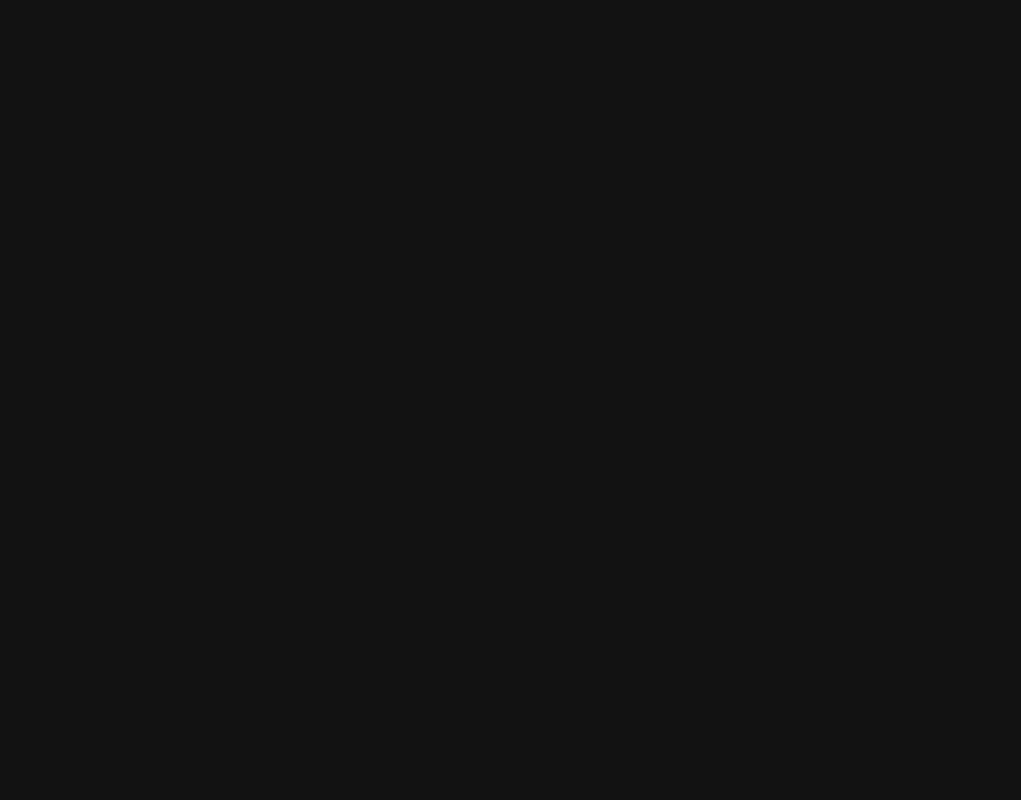
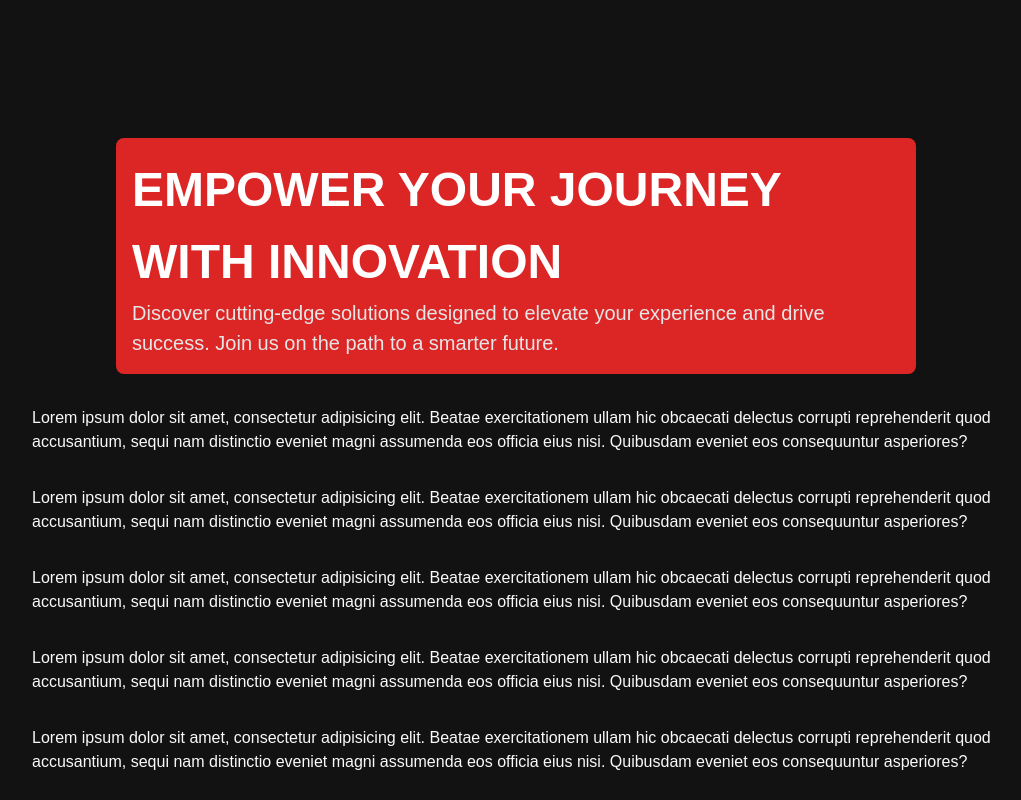
Before and after one commit to AzadTom/AzadReact-Practice, a React (Vite) app: page / in a window 1280 px wide. Shown: the part 3420-4220 px from the top of the page, without its empty margins (124-1145 px from the left). Before the commit the page ends 3676 px from the top, so only its background shows below. Built offline with nearby package versions, Linux system fonts and the light colour scheme.

Commit message:
added changes to HomePage.tsx file.

```diff
--- /dev/null
+++ b/src/components/Framer/Class4/Class4.tsx
@@ -0,0 +1,73 @@
+import { motion, useInView } from "motion/react";
+import { ReactNode, useEffect, useRef, useState } from "react";
+
+const Class4 = () => {
+  return (
+    <div className="h-screen flex flex-col  items-center justify-center space-y-8">
+      <div className="bg-red-600 rounded-lg p-4 max-w-[800px] mx-auto">
+        <FadeUp delay={0.3}>
+          <h1 className="text-[48px] font-bold text-white uppercase">
+            Empower Your Journey with Innovation
+          </h1>
+        </FadeUp>
+        <FadeUp delay={0.6}>
+          <p className="text-[20px] text-neutral-200">
+            Discover cutting-edge solutions designed to elevate your experience
+            and drive success. Join us on the path to a smarter future.
+          </p>
+        </FadeUp>
+      </div>
+      {Array.from(Array(10).keys()).map((i: number) => (
+        <FadeUp key={i}>
+          <p className="max-w-[1000px] mx-auto px-4">
+            Lorem ipsum dolor sit amet, consectetur adipisicing elit. Beatae
+            exercitationem ullam hic obcaecati delectus corrupti reprehenderit
+            quod accusantium, sequi nam distinctio eveniet magni assumenda eos
+            officia eius nisi. Quibusdam eveniet eos consequuntur asperiores?
+          </p>
+        </FadeUp>
+      ))}
+    </div>
+  );
+};
+
+export default Class4;
+
+function FadeUp({
+  children,
+  delay = 0,
+}: {
+  children: ReactNode;
+  delay?: number;
+}) {
+  const ref = useRef(null);
+  const isInView = useInView(ref);
+  const [isVisible, setIsVisible] = useState(false);
+
+  useEffect(() => {
+    if (isInView && !isVisible) {
+      setIsVisible(true);
+    }
+  }, [isInView, isVisible]);
+
+  return (
+    <motion.div
+      ref={ref}
+      variants={{
+        hidden: {
+          opacity: 0,
+          y: 20,
+        },
+        visible: {
+          opacity: 1,
+          y: 0,
+        },
+      }}
+      initial={false}
+      animate={isVisible ? "visible" : "hidden"}
+      transition={{ duration: 1, delay: delay }}
+    >
+      {children}
+    </motion.div>
+  );
+}
--- a/src/pages/HomePage/Homepage.tsx
+++ b/src/pages/HomePage/Homepage.tsx
@@ -1,6 +1,7 @@
 import Class1 from "../../components/Framer/Class1/Class1";
 import Class2 from "../../components/Framer/Class2/Class2";
 import Class3 from "../../components/Framer/Class3/Class3";
+import Class4 from "../../components/Framer/Class4/Class4";
 import ShowWithCard from "../../components/Utils/ShowWithCard";
 import MetaTags from "./MetaTags";
 import { useNavigate } from "react-router-dom";
@@ -98,6 +99,7 @@ function Homepage() {
       <Class1/>
       <Class2/>
       <Class3/>
+      <Class4/>
     </>
   );
 }
```
